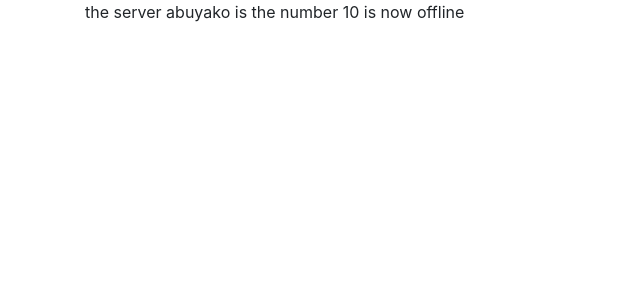
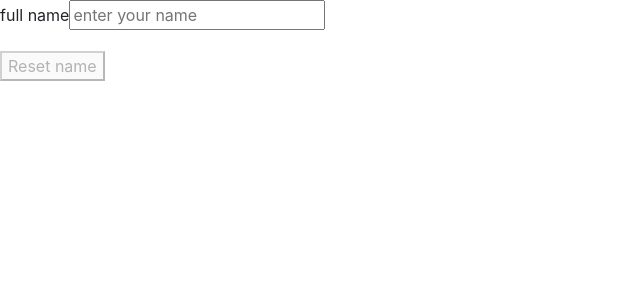
Before and after one commit to abuyako/AngularJs-App, an Angular app: page / in a window 1280 px wide. Shown: the top 300 px of the page, without its empty margins (0-640 px from the left). Built offline with nearby package versions, Linux system fonts and the light colour scheme.

Commit message:
creating name and button and when you click the button everything will be reset

```diff
--- a/src/app/app.component.html
+++ b/src/app/app.component.html
@@ -1,3 +1,5 @@
-<div class="container">
-  <p> the server {{ serverName }} is the number {{ serverNumber }} is now {{ serverStatus }} </p>
-</div>
+<label for="name">full name </label>
+<input type="text" name="name" placeholder="enter your name" [(ngModel)]="name">
+<p> {{ name }}</p>
+
+<button (click)="resetName()" [disabled]= "checkName()"> Reset name </button>
--- a/src/app/app.component.ts
+++ b/src/app/app.component.ts
@@ -6,7 +6,17 @@ import { Component } from '@angular/core';
   styleUrls: ['./app.component.css']
 })
 export class AppComponent {
-  serverName = 'abuyako';
-  serverNumber = 10;
-  serverStatus = 'offline';
+  name = '';
+  status = true;
+
+  resetName () {
+    this.name = '';
+  }
+
+  checkName() {
+    if( this.name === ''){
+      this.status = true;
+      return this.status;
+    }
+  }
 }
```
